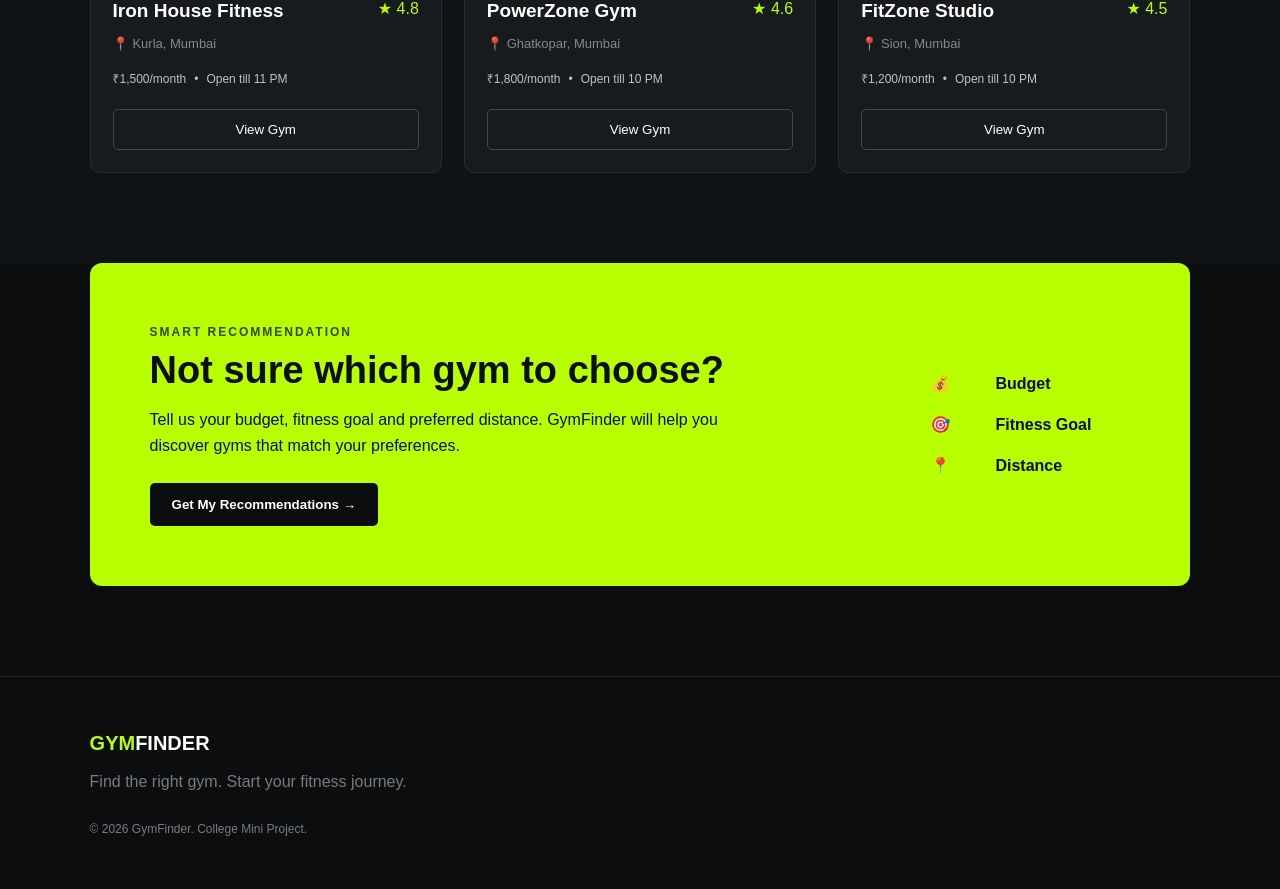
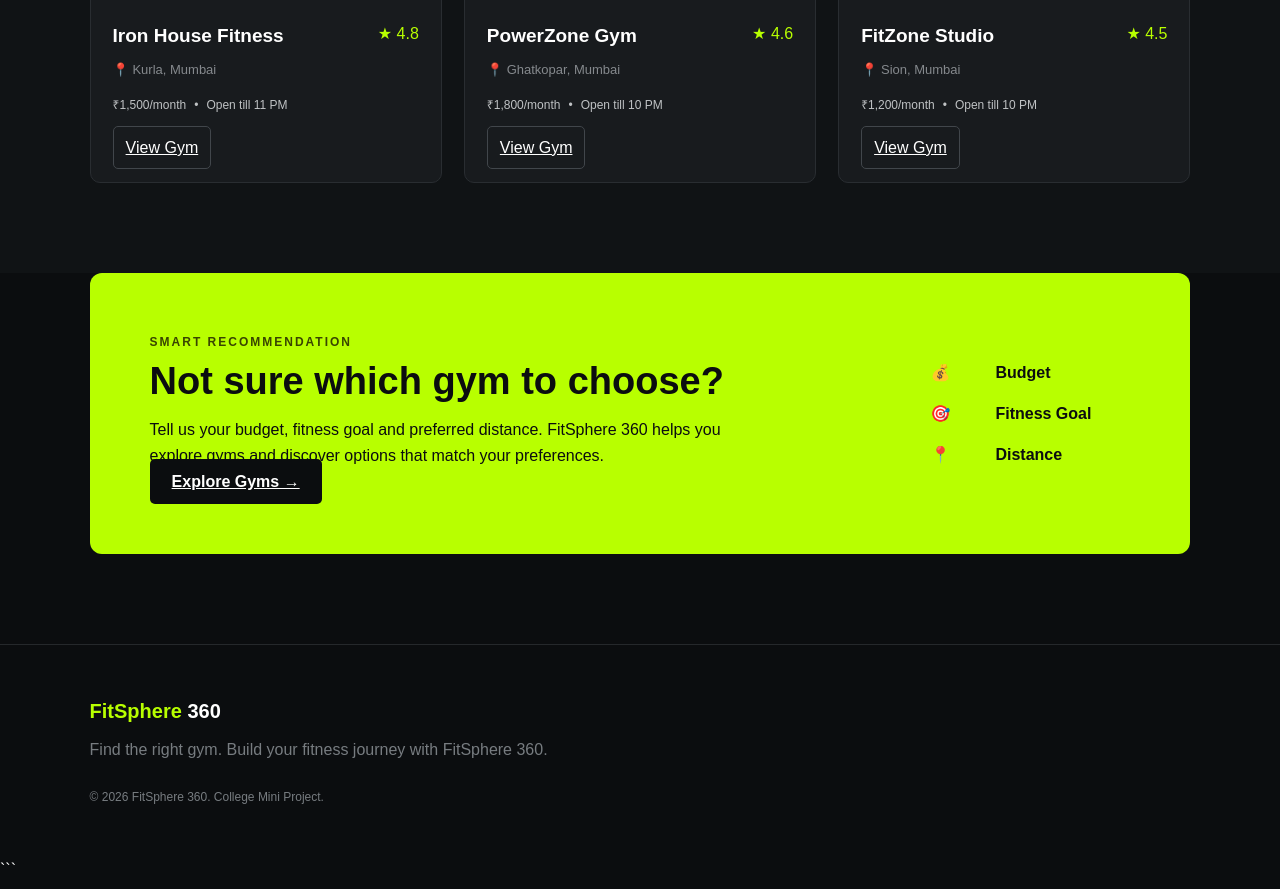
Before and after one commit to taushibshaikh3-source/gymfinder, a Flask app: page / in a window 1280 px wide. Shown: the part 1607-2496 px from the top of the page. After the commit the page ends 2472 px from the top, so only its background shows below. Run offline with Flask 3, Linux system fonts and the light colour scheme.

Commit message:
Update index.html

````diff
--- a/templates/index.html
+++ b/templates/index.html
@@ -1,3 +1,4 @@
+```html
 <!DOCTYPE html>
 <html lang="en">
 
@@ -5,7 +6,7 @@
     <meta charset="UTF-8">
     <meta name="viewport" content="width=device-width, initial-scale=1.0">
 
-    <title>GymFinder | Find Your Perfect Gym</title>
+    <title>FitSphere 360 | Find Your Perfect Gym</title>
 
     <link rel="stylesheet" href="{{ url_for('static', filename='css/style.css') }}">
 </head>
@@ -16,14 +17,14 @@
     <nav class="navbar">
 
         <div class="logo">
-            <span>GYM</span>FINDER
+            <span>FitSphere</span> 360
         </div>
 
         <div class="nav-links">
             <a href="/">Home</a>
-            <a href="#">Gyms</a>
-            <a href="#">Trainers</a>
-            <a href="#">Membership</a>
+            <a href="/gyms">Gyms</a>
+            <a href="/gyms">Trainers</a>
+            <a href="/gyms">Membership</a>
         </div>
 
         <div class="nav-buttons">
@@ -35,7 +36,6 @@
 
 
     <!-- HERO SECTION -->
-
     <section class="hero">
 
         <div class="hero-content">
@@ -53,7 +53,6 @@
             </p>
 
             <!-- SEARCH BOX -->
-
             <div class="search-box">
 
                 <div class="search-input">
@@ -83,14 +82,12 @@
 
 
     <!-- FITNESS GOALS -->
-
     <section class="section">
 
         <div class="section-heading">
 
             <div>
                 <p class="section-label">EXPLORE</p>
-
                 <h2>Find a gym for your goal</h2>
             </div>
 
@@ -100,7 +97,6 @@
             </p>
 
         </div>
-
 
         <div class="goal-grid">
 
@@ -134,7 +130,6 @@
 
 
     <!-- FEATURED GYMS -->
-
     <section class="section gyms-section">
 
         <div class="section-heading">
@@ -148,47 +143,31 @@
 
         </div>
 
-
         <div class="gym-grid">
 
-
             <!-- GYM 1 -->
-
             <div class="gym-card">
 
                 <div class="gym-image gym-one">
-
                     <span class="gym-badge">POPULAR</span>
-
                 </div>
 
                 <div class="gym-info">
 
                     <div class="gym-title">
-
                         <h3>Iron House Fitness</h3>
-
-                        <span class="rating">
-                            ★ 4.8
-                        </span>
-
+                        <span class="rating">★ 4.8</span>
                     </div>
 
-                    <p class="location">
-                        📍 Kurla, Mumbai
-                    </p>
+                    <p class="location">📍 Kurla, Mumbai</p>
 
                     <div class="gym-details">
-
                         <span>₹1,500/month</span>
                         <span>•</span>
                         <span>Open till 11 PM</span>
-
                     </div>
 
-                    <button class="view-gym">
-                        View Gym
-                    </button>
+                    <a href="/gyms" class="view-gym">View Gym</a>
 
                 </div>
 
@@ -196,42 +175,28 @@
 
 
             <!-- GYM 2 -->
-
             <div class="gym-card">
 
                 <div class="gym-image gym-two">
-
                     <span class="gym-badge">TOP RATED</span>
-
                 </div>
 
                 <div class="gym-info">
 
                     <div class="gym-title">
-
                         <h3>PowerZone Gym</h3>
-
-                        <span class="rating">
-                            ★ 4.6
-                        </span>
-
+                        <span class="rating">★ 4.6</span>
                     </div>
 
-                    <p class="location">
-                        📍 Ghatkopar, Mumbai
-                    </p>
+                    <p class="location">📍 Ghatkopar, Mumbai</p>
 
                     <div class="gym-details">
-
                         <span>₹1,800/month</span>
                         <span>•</span>
                         <span>Open till 10 PM</span>
-
                     </div>
 
-                    <button class="view-gym">
-                        View Gym
-                    </button>
+                    <a href="/gyms" class="view-gym">View Gym</a>
 
                 </div>
 
@@ -239,42 +204,28 @@
 
 
             <!-- GYM 3 -->
-
             <div class="gym-card">
 
                 <div class="gym-image gym-three">
-
                     <span class="gym-badge">BUDGET</span>
-
                 </div>
 
                 <div class="gym-info">
 
                     <div class="gym-title">
-
                         <h3>FitZone Studio</h3>
-
-                        <span class="rating">
-                            ★ 4.5
-                        </span>
-
+                        <span class="rating">★ 4.5</span>
                     </div>
 
-                    <p class="location">
-                        📍 Sion, Mumbai
-                    </p>
+                    <p class="location">📍 Sion, Mumbai</p>
 
                     <div class="gym-details">
-
                         <span>₹1,200/month</span>
                         <span>•</span>
                         <span>Open till 10 PM</span>
-
                     </div>
 
-                    <button class="view-gym">
-                        View Gym
-                    </button>
+                    <a href="/gyms" class="view-gym">View Gym</a>
 
                 </div>
 
@@ -286,7 +237,6 @@
 
 
     <!-- SMART RECOMMENDATION -->
-
     <section class="recommendation">
 
         <div>
@@ -297,13 +247,13 @@
 
             <p>
                 Tell us your budget, fitness goal and preferred
-                distance. GymFinder will help you discover gyms
-                that match your preferences.
+                distance. FitSphere 360 helps you explore gyms
+                and discover options that match your preferences.
             </p>
 
-            <button class="recommend-btn">
-                Get My Recommendations →
-            </button>
+            <a href="/gyms" class="recommend-btn">
+                Explore Gyms →
+            </a>
 
         </div>
 
@@ -324,24 +274,24 @@
 
 
     <!-- FOOTER -->
-
     <footer>
 
         <div class="footer-logo">
-            <span>GYM</span>FINDER
+            <span>FitSphere</span> 360
         </div>
 
         <p>
-            Find the right gym. Start your fitness journey.
+            Find the right gym. Build your fitness journey
+            with FitSphere 360.
         </p>
 
         <p class="copyright">
-            © 2026 GymFinder. College Mini Project.
+            © 2026 FitSphere 360. College Mini Project.
         </p>
 
     </footer>
 
-
 </body>
 
 </html>
+```
````
